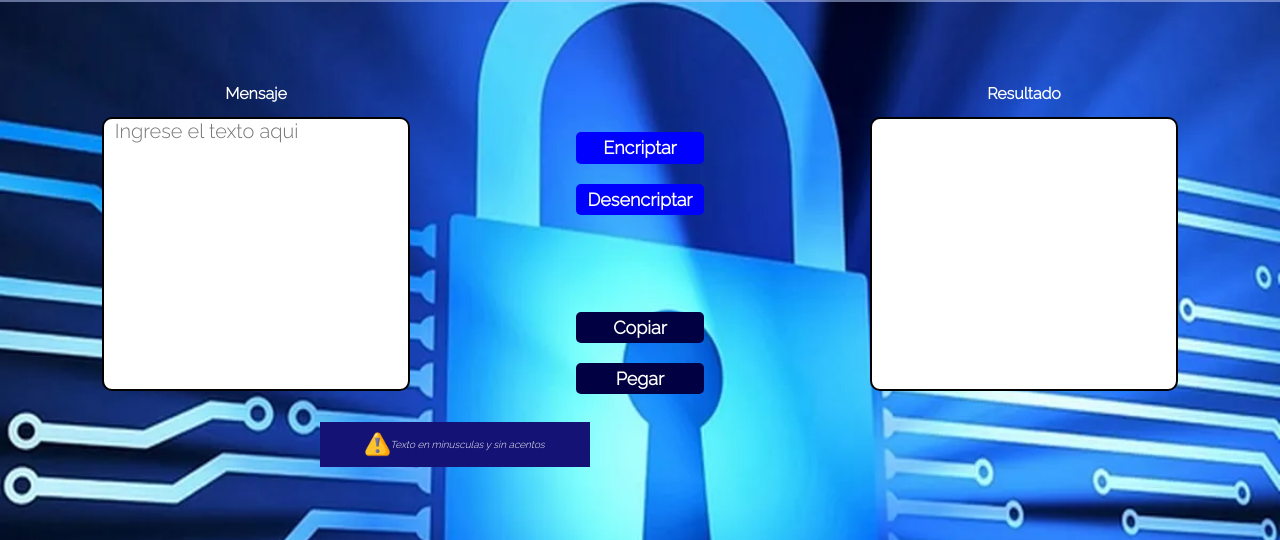
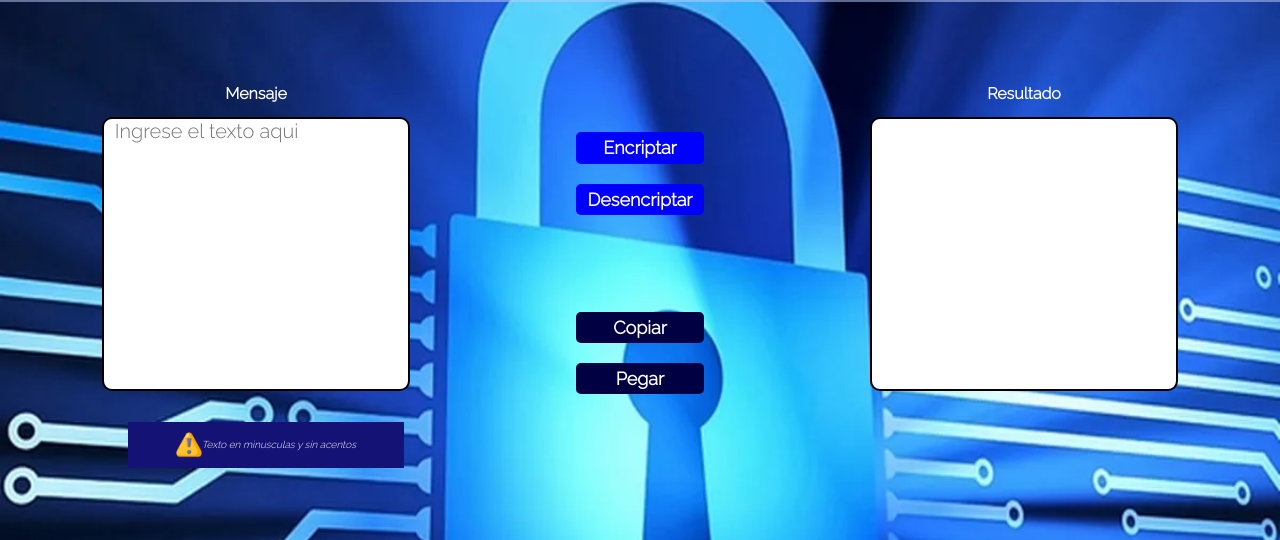
Before and after one commit to raquerh/Encriptador-fase-final, a plain HTML site: page index.html in a window 1280 px wide. Shown: the part 118-658 px from the top of the page. Drawn offline with Linux system fonts and the light colour scheme.

Commit message:
Faltan Queries

```diff
--- a/style.css
+++ b/style.css
@@ -146,7 +146,7 @@ h1{
 .seccionalerta {
     position:relative;
     top: -25%;
-    left: 25%;
+    left: 10%;
     display: flex;
     font-size: 10px;
     align-items: center;
@@ -154,7 +154,7 @@ h1{
     color: whitesmoke;
     font-style: italic;
     background: #141275;
-    width: 250px;
+    width: 20%;
     flex-direction: row;
     padding: 10px 10px;
 }
@@ -165,7 +165,6 @@ h1{
 }
 
 footer {
-
     position: absolute;
     bottom: 0;
     width: 100%;
```
